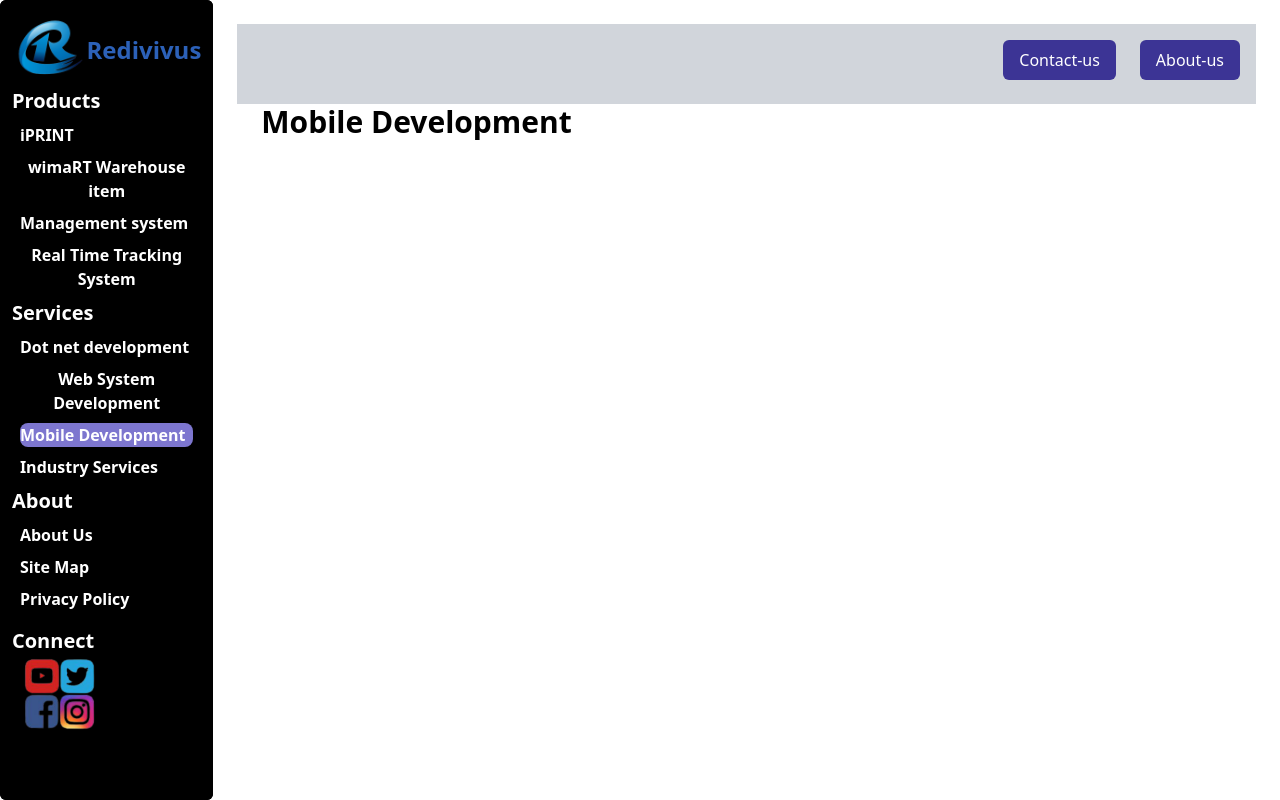
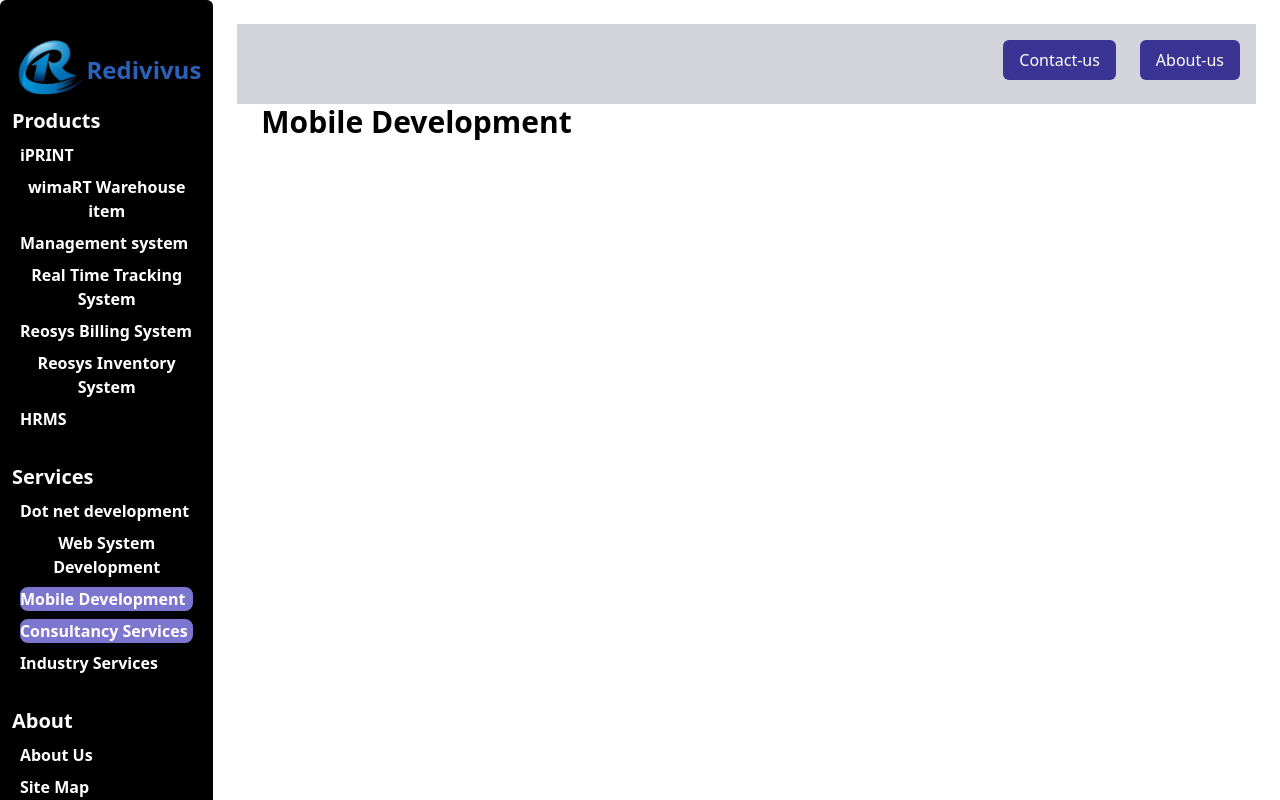
Before and after one commit to Anjum7866/rediv, a React (Create React App) app: page /mobile in a window 1280 px wide. Shown: the top 800 px of the page. Built offline with nearby package versions, Linux system fonts and the light colour scheme.

Commit message:
absolute sidebar

```diff
--- a/src/components/Navbar.jsx
+++ b/src/components/Navbar.jsx
@@ -16,9 +16,9 @@
       <div
         className={`sidebar ${
           sidebar ? "" : "max-md:hidden"
-        }  bg-black w-100 md:w-2/12  md:h-[100vh] rounded-md `}
+        }  bg-black w-100 md:w-2/12  md:h-[150vh] rounded-md `}
       >
-        <div className="fixed md:w-2/12 p-3 bg-black h-screen rounded-md">
+        <div className=" absolute md:w-2/12 p-3 h-1/2vh bg-black h-screen rounded-md mt-5">
           <div className="flex items-center justify-between">
             <div className="logo">
               <img src="/logonew.png" className="w-full" alt="" />
@@ -46,7 +46,21 @@
             <span className="font-semibold ">Real Time Tracking System</span>
           </NavLink>
 
-          <h4 className=" text-left font-bold text-xl text-white mt-2">Services</h4>
+
+
+          <NavLink to={"/tracking"} onClick={()=>setSidebar(false)}>
+            <span className="font-semibold ">Reosys Billing System</span>
+          </NavLink>
+
+          <NavLink to={"/tracking"} onClick={()=>setSidebar(false)}>
+            <span className="font-semibold ">Reosys Inventory System</span>
+          </NavLink>
+
+          <NavLink to={"/tracking"} onClick={()=>setSidebar(false)}>
+            <span className="font-semibold ">HRMS</span>
+          </NavLink>
+
+          <h4 className=" text-left font-bold text-xl text-white  mt-8">Services</h4>
 
           <NavLink to={"/dotnet"} onClick={()=>setSidebar(false)}>
             <span className="font-semibold ">Dot net development</span>
@@ -60,12 +74,16 @@
             <span className="font-semibold ">Mobile Development</span>
           </NavLink>
 
+          <NavLink to={"/mobile"} onClick={()=>setSidebar(false)}>
+            <span className="font-semibold ">Consultancy Services</span>
+          </NavLink>
+
           <NavLink to={"/industry"} onClick={()=>setSidebar(false)}>
             <span className="font-semibold ">Industry Services</span>
           </NavLink>
 
 
-          <h4 className=" text-left font-bold text-xl text-white mt-2">About</h4>
+          <h4 className=" text-left font-bold text-xl text-white  mt-8">About</h4>
 
           <NavLink to={"/about"} onClick={()=>setSidebar(false)}>
             <span className="font-semibold ">About Us</span>
@@ -82,7 +100,7 @@
            <div className="flex items-center justify-between">
             <div className="logo">
 
-            <h4 className=" text-left font-bold text-xl text-white mt-2">Connect</h4>
+            <h4 className=" text-left font-bold text-xl text-white  mt-8">Connect</h4>
             <img  alt="social"src="/social.png" className="w-1/2" />
             </div>
 
```
